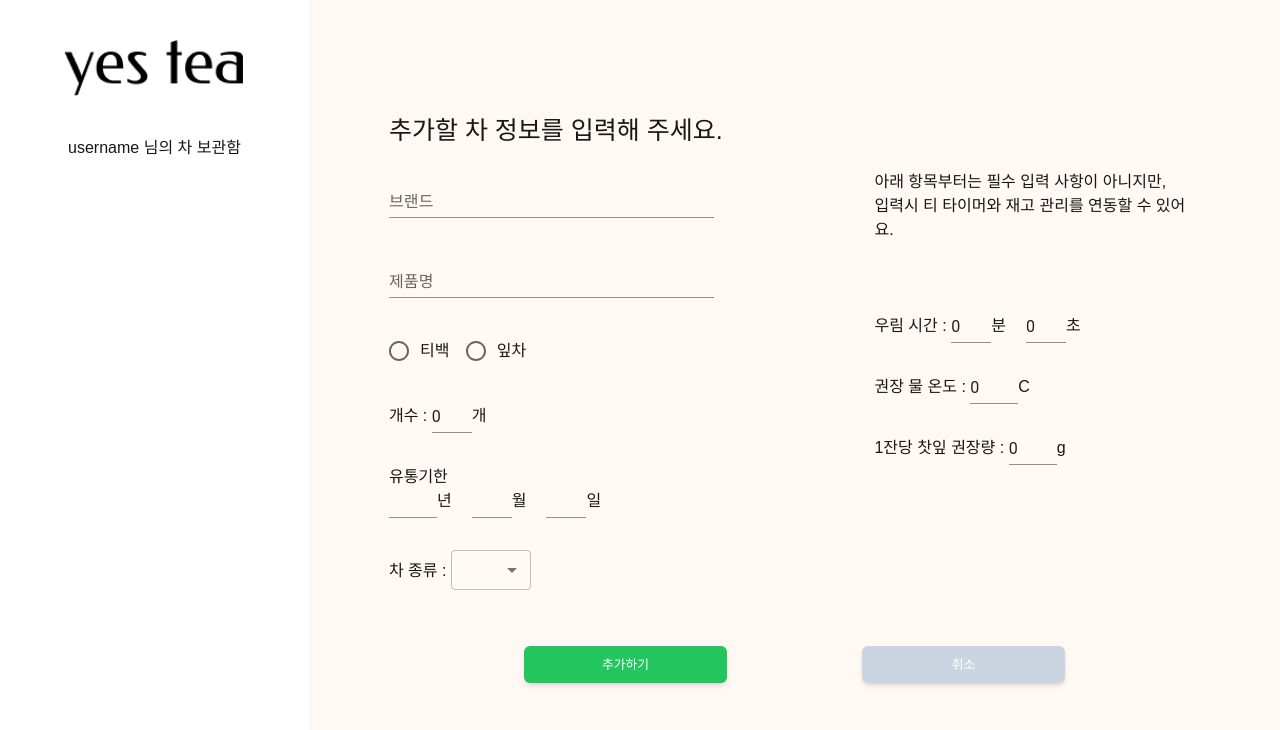
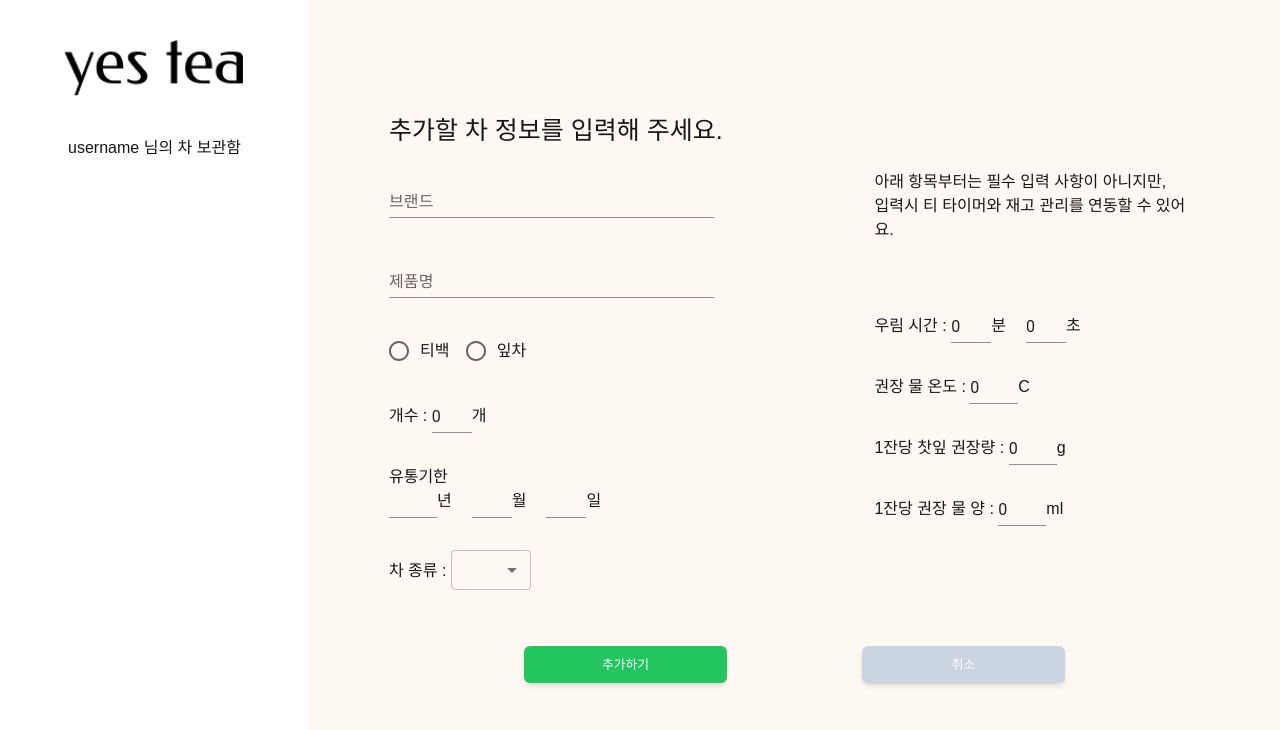
Before and after one commit to Azamman327/yes-tea, a Next.js app: page /inventory/add in a window 1280 px wide. Shown: the top 730 px of the page. Built offline with nearby package versions, Linux system fonts and the light colour scheme.

Commit message:
Fix: watervolume 입력란 없던 문제 수정

```diff
--- a/src/app/inventory/add/page.tsx
+++ b/src/app/inventory/add/page.tsx
@@ -28,6 +28,7 @@ type FormValues = {
   second: number
   temperature: number
   quantity: number
+  watervolume: number
 }
 
 export default function inventoryAdd() {
@@ -51,7 +52,8 @@ export default function inventoryAdd() {
       minute: 0,
       second: 0,
       temperature: 0,
-      quantity: 0
+      quantity: 0,
+      watervolume:0
     }
   })
 
@@ -62,7 +64,6 @@ export default function inventoryAdd() {
   } = useForm<FormValues>()
   const onSubmit = handleSubmit(
     (data) => {
-      // console.log(data);
       addTeaAndInventoryInfo(data);
     }
   )
@@ -134,6 +135,11 @@ export default function inventoryAdd() {
                 <TextField {...register('quantity')} defaultValue={0} variant='standard' size='small' className='w-12' />
                 <span>g</span>
               </div>
+              <div>
+                <span>1잔당 권장 물 양 : </span>
+                <TextField {...register('watervolume')} defaultValue={0} variant='standard' size='small' className='w-12' />
+                <span>ml</span>
+              </div>
             </div>
           </div>
 
```
